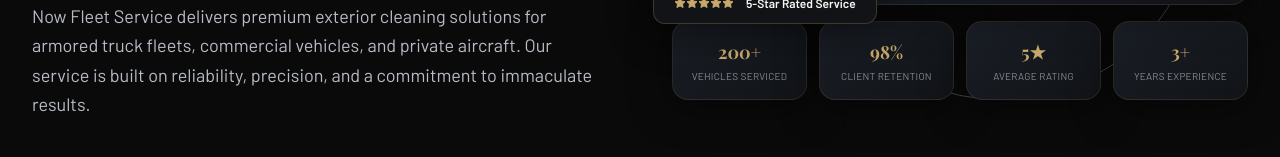
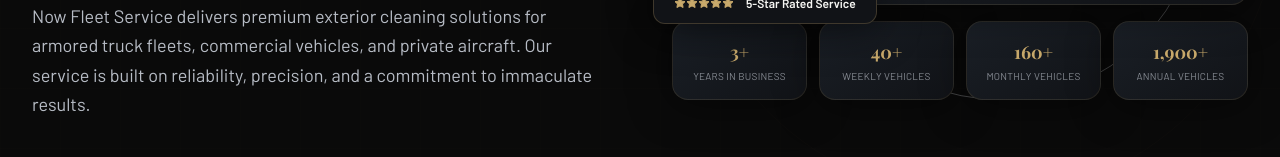
Before and after one commit to big6311/now-fleet-service, a Next.js app: page / in a window 1280 px wide. Shown: the part 572-729 px from the top of the page. Built offline with nearby package versions, Linux system fonts and the light colour scheme; a web font is replaced by a local one.

Commit message:
Update vehicle service statistics in page.tsx

```diff
--- a/app/page.tsx
+++ b/app/page.tsx
@@ -97,10 +97,10 @@ const testimonials = [
 ];
 
 const stats = [
-  { value: "200+", label: "Vehicles Serviced" },
-  { value: "98%", label: "Client Retention" },
-  { value: "5★", label: "Average Rating" },
-  { value: "3+", label: "Years Experience" },
+  { value: "3+", label: "Years in Business" },
+  { value: "40+", label: "Weekly Vehicles" },
+  { value: "160+", label: "Monthly Vehicles" },
+  { value: "1,900+", label: "Annual Vehicles" },
 ];
 
 const galleryPreviews = [
```
